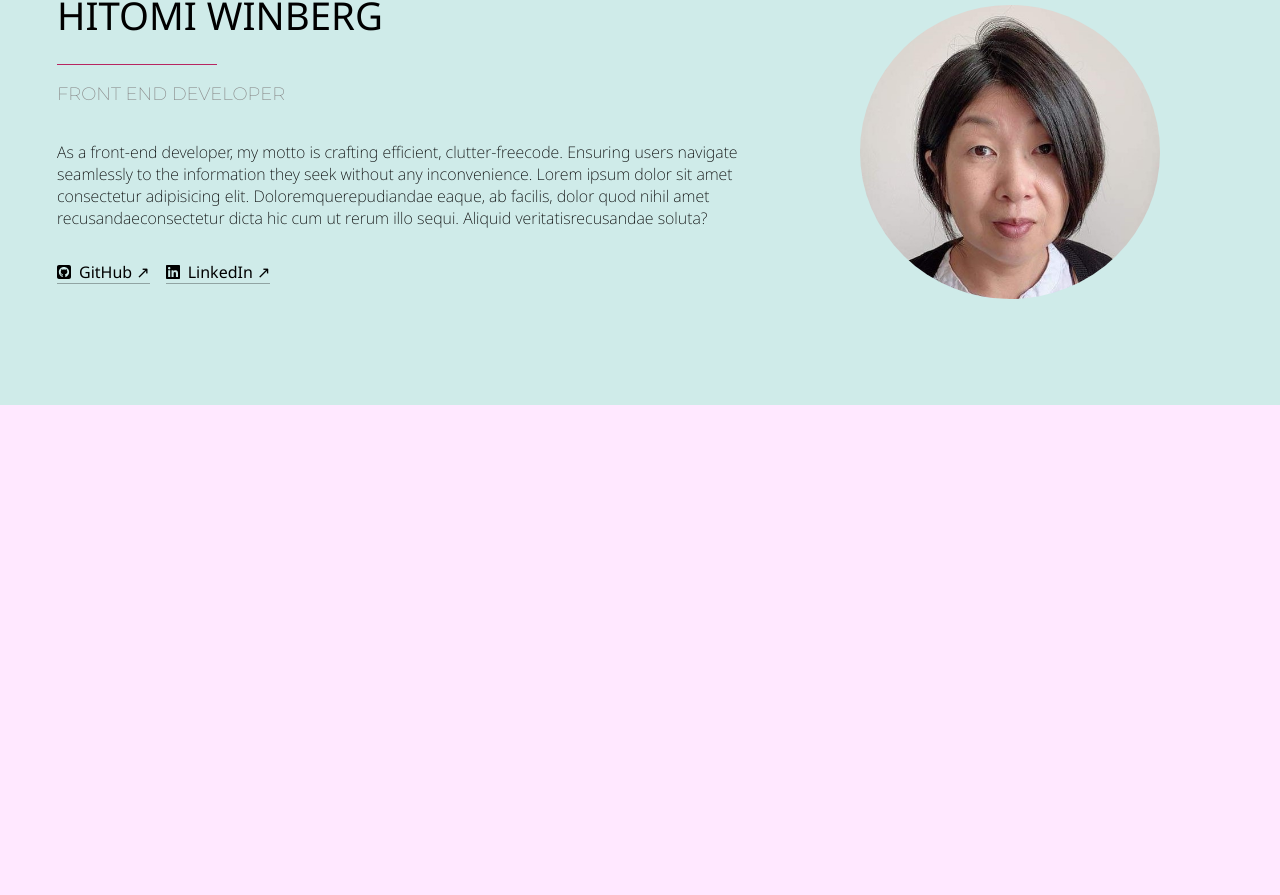
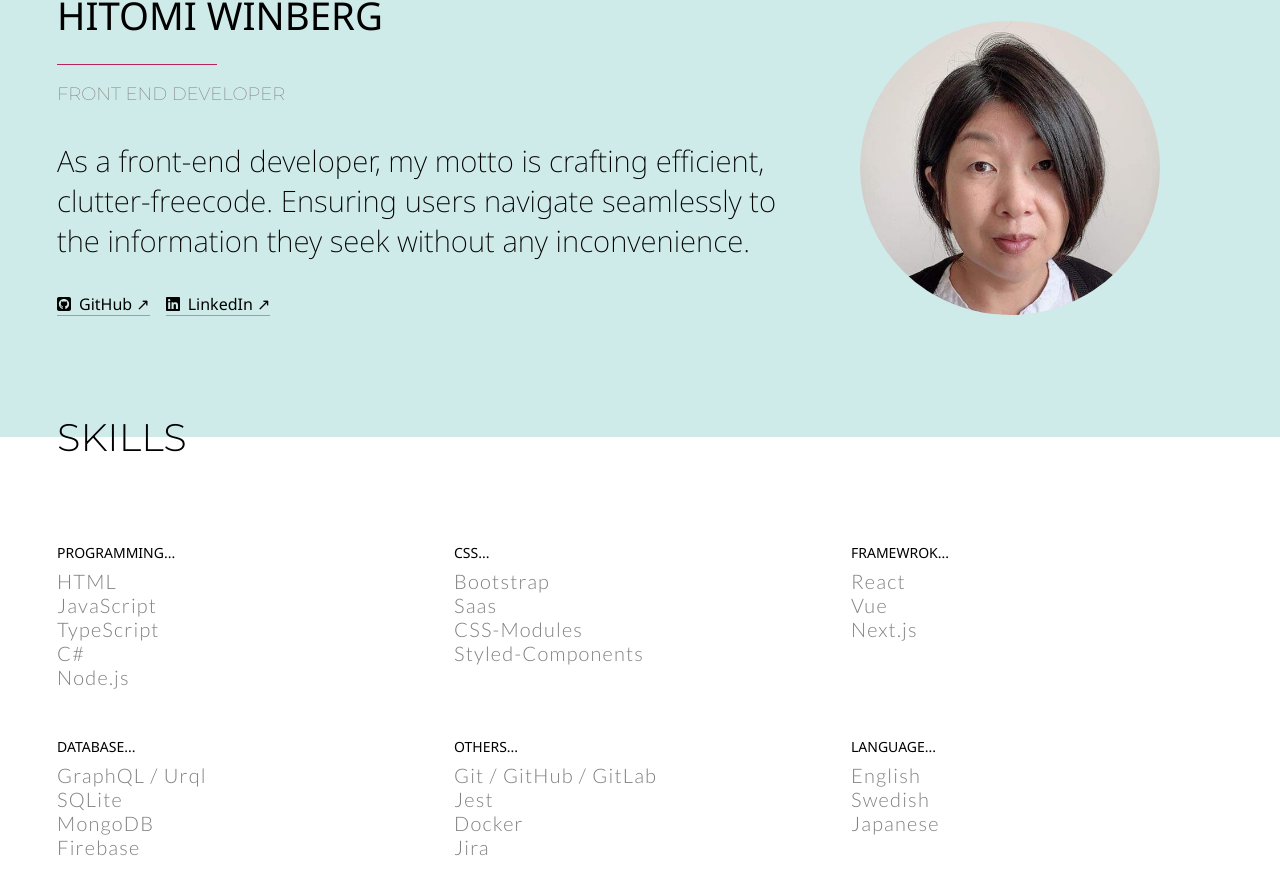
Before and after one commit to HitomiWin/My_Portfolio, a Next.js app: page /about in a window 1280 px wide. Shown: the part 213-1108 px from the top of the page. Before the commit the page ends 800 px from the top, so only its background shows below. Built offline with nearby package versions, Linux system fonts and the light colour scheme.

Commit message:
create skills component

```diff
--- a/app/about/hero/components.tsx
+++ b/app/about/hero/components.tsx
@@ -52,7 +52,7 @@ export function HeroText() {
     <div className={styles.text}>
       <h2 className="headingDecoration">{title.toLocaleUpperCase()}</h2>
       <p>{subTitle.toLocaleUpperCase()}</p>
-      <p>{description}</p>
+      <p className={styles.description}>{description}</p>
       <div className={styles.iconAndUrlWrapper}>
         {socials.map(({ icon, url, name }, index) => (
           <IconAndUrl key={index} icon={icon} url={url} name={name} />
--- a/app/about/page.tsx
+++ b/app/about/page.tsx
@@ -8,7 +8,7 @@ export default function Page() {
   return (
     <main className={headerStyle}>
       <Hero />
-      {/* <Skills /> */}
+      <Skills />
     </main>
   );
 }
--- a/app/about/skills/components.tsx
+++ b/app/about/skills/components.tsx
@@ -1,29 +1,28 @@
 import React from "react";
+import { lato } from "@/app/ui/fonts";
 import styles from "@/styles/skills.module.css";
-import { skillsData, SkillsData } from "@/constants";
+import { skills, Skills } from "@/constants";
 
 export function SkillsList() {
   return (
-    <div className={styles.skillsList}>
-      {skillsData.map(({ title, skills }) => (
-        <div key={title} className={`${styles.skill}`}>
-          <div>
-            <h3 className={styles.title}>{title}</h3>
-            <span>
-              <Skill skills={skills} />
-            </span>
-          </div>
+    <div className={styles.container}>
+      {skills.map(({ title, items }) => (
+        <div key={title}>
+          <h2 className={styles.title}>{title.toLocaleUpperCase()}...</h2>
+          <Item items={items} />
         </div>
       ))}
     </div>
   );
 }
 
-function Skill(skills: Pick<SkillsData, "skills">) {
+function Item(skills: Pick<Skills, "items">) {
   return (
     <ul>
-      {skills.skills.map((skill, index) => (
-        <li key={index}>{skill}</li>
+      {skills.items.map((item, index) => (
+        <li key={index} className={`${lato.className} ${styles.skill}`}>
+          {item}
+        </li>
       ))}
     </ul>
   );
--- a/app/about/skills/skills.tsx
+++ b/app/about/skills/skills.tsx
@@ -1,12 +1,14 @@
 import React from "react";
+import { montserrat } from "@/app/ui/fonts";
 import { SkillsList } from "./components";
+import styles from '@/styles/skills.module.css'
 export default function Skills() {
   return (
-    <section>
-      <div className={`wContainer`}>
-        <h1>Skills</h1>
+    <div className={styles.skills}>
+      <div className="wContainer">
+        <h2 className={`${styles.heading} ${montserrat.className}`}>SKILLS</h2>
         <SkillsList />
       </div>
-    </section>
+    </div>
   );
 }
--- a/app/ui/fonts.ts
+++ b/app/ui/fonts.ts
@@ -1,14 +1,21 @@
-import { Inter, Montserrat, Open_Sans, Noto_Sans } from "next/font/google";
+import { Inter, Montserrat, Lato, Noto_Sans } from "next/font/google";
 
 export const inter = Inter({
   subsets: ["latin"],
-  weight: ["100", "200", "300", "400", "700"],
+  weight: ["100", "200", "300", "400"],
 });
+
 export const montserrat = Montserrat({
   subsets: ["latin"],
   weight: ["100", "200", "300", "400"],
 });
+
 export const notesans = Noto_Sans({
   subsets: ["latin"],
   weight: ["100", "200", "300", "400", "500", "600", "700"],
 });
+
+export const lato = Lato({
+  subsets: ["latin"],
+  weight: ["100", "300", "400"],
+});
--- a/app/ui/globals.css
+++ b/app/ui/globals.css
@@ -1,13 +1,6 @@
 :root {
-  --v-space: clamp(
-    2rem,
-    2.2vw,
-    3rem
-  ); /* space screen <1000px 20px, 30 / 1366 px (screen) * 100 = 2.2vw, screen >1334px 30px*/
-
+  --v-space: clamp(60px, 7vw, 90px);
   --v-maxPrimaryPageWidth: 1366px;
-
-  --v-imageBorderRadius: 5px;
   --v-dark-blue-rgb: 7, 1, 31;
   --v-white-rgb: 255, 255, 255;
   --v-dark-gray-rgb: 136, 136, 136;
@@ -73,6 +66,7 @@ img {
 .wContainer {
   width: min(92%, 1166px);
   margin: auto;
+  position: relative;
 }
 
 .homeContainer {
--- a/constants/hero.ts
+++ b/constants/hero.ts
@@ -38,7 +38,7 @@ export const aboutHeroText: AboutHeroText = {
   title: "Hitomi Winberg",
   subTitle: "Front End Developer",
   description:
-    " As a front-end developer, my motto is crafting efficient, clutter-freecode. Ensuring users navigate seamlessly to the information they seek without any inconvenience. Lorem ipsum dolor sit amet consectetur adipisicing elit. Doloremquerepudiandae eaque, ab facilis, dolor quod nihil amet recusandaeconsectetur dicta hic cum ut rerum illo sequi. Aliquid veritatisrecusandae soluta?",
+    " As a front-end developer, my motto is crafting efficient, clutter-freecode. Ensuring users navigate seamlessly to the information they seek without any inconvenience.",
 };
 
 export const contactsData: Array<ContactsData> = [
--- a/constants/skill.ts
+++ b/constants/skill.ts
@@ -1,31 +1,31 @@
-export interface SkillsData {
+export interface Skills {
   title: string;
-  skills: Array<string>;
+  items: Array<string>;
 }
 
-export const skillsData: Array<SkillsData> = [
+export const skills: Array<Skills> = [
   {
-    title: "Programmig",
-    skills: ["HTML", "JavaScript", "TypeScript", "C#", "Node.js"],
+    title: "Programming",
+    items: ["HTML", "JavaScript", "TypeScript", "C#", "Node.js"],
   },
   {
     title: "CSS",
-    skills: ["Bootstrap", "Saas", "CSS-Modules", "Styled-Components"],
+    items: ["Bootstrap", "Saas", "CSS-Modules", "Styled-Components"],
   },
   {
     title: "Framewrok",
-    skills: ["React", "Vue", "Next.js"],
+    items: ["React", "Vue", "Next.js"],
   },
   {
     title: "Database",
-    skills: ["GraphQL / Urql", "SQLite", "MongoDB", "Firebase"],
+    items: ["GraphQL / Urql", "SQLite", "MongoDB", "Firebase"],
   },
   {
     title: "Others",
-    skills: ["Git / GitHub / GitLab", "Jest", "Docker", "Jira"],
+    items: ["Git / GitHub / GitLab", "Jest", "Docker", "Jira"],
   },
   {
     title: "Language",
-    skills: ["English", "Swedish", "Japanese"],
+    items: ["English", "Swedish", "Japanese"],
   },
 ];
--- a/styles/about-hero.module.css
+++ b/styles/about-hero.module.css
@@ -2,7 +2,7 @@
   height: auto;
 }
 .imgtext {
-  padding: clamp(16px, 7vw, 90px) 0;
+  padding: var(--v-space) 0;
 }
 .container {
   display: flex;
@@ -24,7 +24,9 @@
 .img > img {
   border-radius: 50%;
 }
-
+.description {
+  font-size: clamp(20px, 2.3vw, 32px);
+}
 @media (min-width: 768px) {
   .container {
     flex-direction: row;
--- a/styles/project.module.css
+++ b/styles/project.module.css
@@ -2,7 +2,7 @@
   background-color: rgb(var(--v-white-rgb));
 }
 .imgtext {
-  padding: clamp(120px, 10vw, 150px) 0;
+  padding: clamp(90px, 10vw, 150px) 0;
 }
 .imgtext + .imgtext {
   padding-top: 0;
--- a/styles/skills.module.css
+++ b/styles/skills.module.css
@@ -1,37 +1,33 @@
-/* .skillsList {
+.skills {
+  background-color: rgb(var(--v-white-rgb));
   padding: var(--v-space) 0;
+}
+.heading {
+  position: absolute;
+  top: calc((var(--v-space) + 0.6em) * -1);
+  font-size: clamp(30px, 3vw, 40px);
+  min-height: 0vw;
+  font-weight: 300;
+}
+.title {
+  margin: 1rem 0 0.5em;
+  font-size: clamp(10px, 1.6vw, 14px);
+  font-weight: 400;
+}
+.container {
   display: grid;
-  justify-content: center;
-  justify-items: center;
-  grid-template-columns: repeat(auto-fit, minmax(200px, 25%));
-  gap: 2rem 3rem;
+  grid-template-columns: repeat(2, 1fr);
+  gap: 32px 25px;
 }
 .skill {
-  display: flex;
-  flex-direction: column;
-  gap: 0.8rem 0;
+  color: gray;
+  font-weight: 300;
+  letter-spacing: 1.2px;
+  font-size: clamp(12px, 2vw, 20px);
 }
-.skillcard {
-  width: 300px;
-  height: 300px;
-  background-color: rgb(var(--v-white-rgb));
-  border-radius: 50%;
-  border-color: rgb(var(--v-orange-rgb));
-  position: relative;
+
+@media (min-width: 768px) {
+  .container {
+    grid-template-columns: repeat(3, 1fr);
+  }
 }
-.skillcard span {
-  position: absolute;
-  display: inline-block;
-  left: 0;
-  top: 50%;
-  -webkit-transform: translateY(-50%);
-  transform: translateY(-50%);
-  width: 200px;
-  text-align: center;
-}
-.title {
-  font-size: 1rem;
-  background: -webkit-linear-gradient(#eee, #333);
-  -webkit-background-clip: text;
-  -webkit-text-fill-color: transparent;
-} */
```
